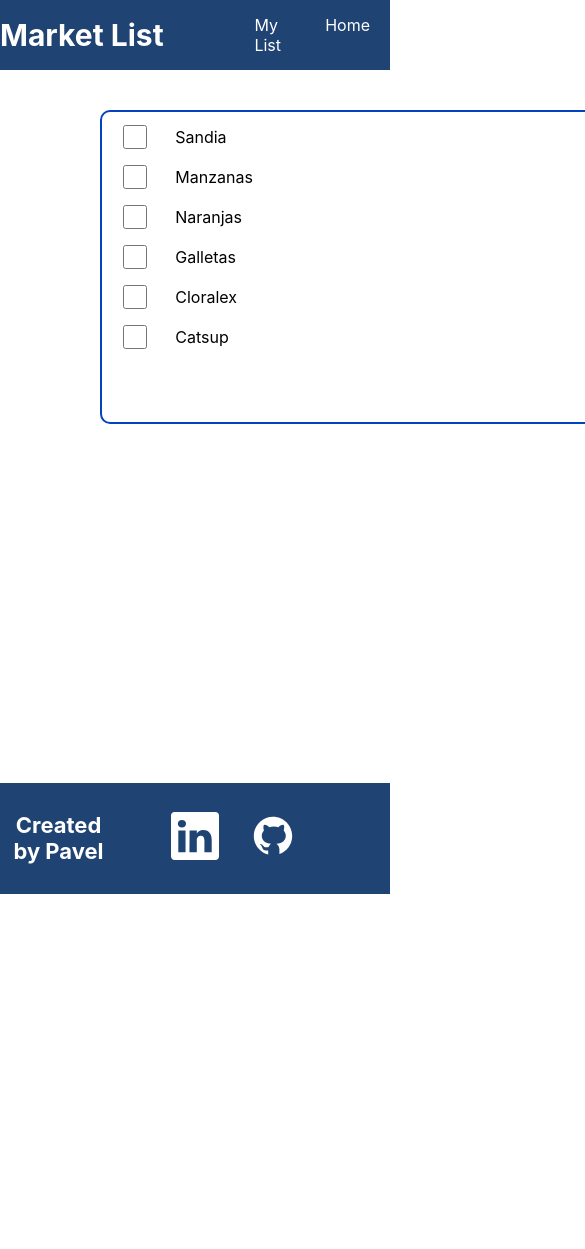
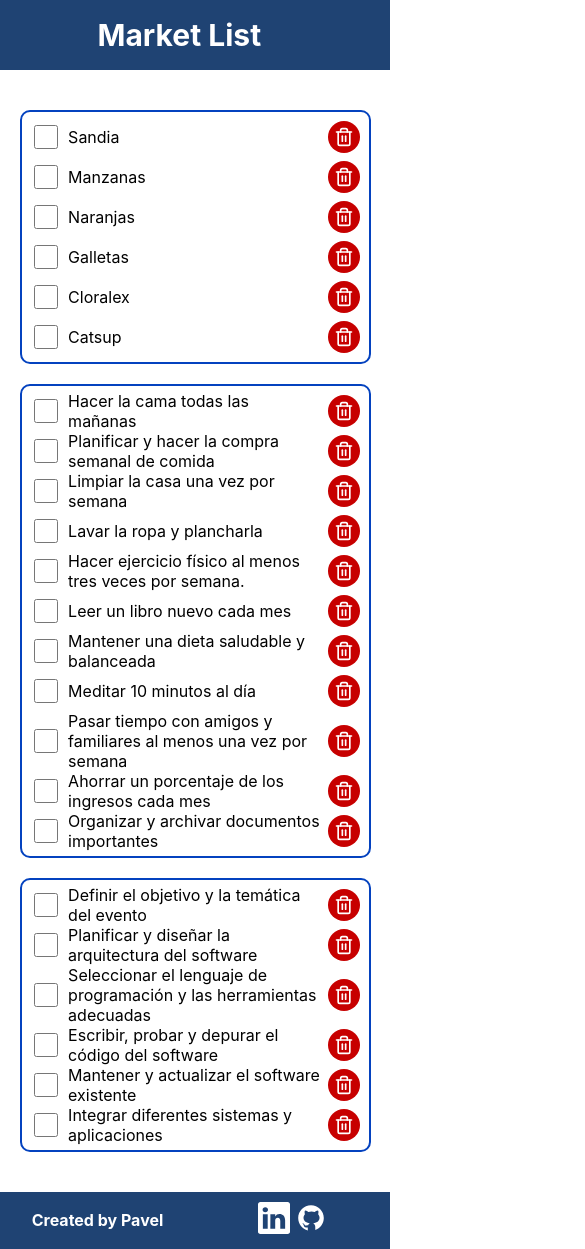
Before and after one commit to montesp/marketplace-list, a React (Create React App) app: page / in a window 390 px wide. Shown: the top 1249 px of the page, 585 px wide, since content can reach past the window. Before the commit the page ends 894 px from the top, so only its background shows below. Built offline with nearby package versions, Linux system fonts and the light colour scheme.

Commit message:
css responsive mobile first implemented on the UI

```diff
--- a/src/_mixins.scss
+++ b/src/_mixins.scss
@@ -0,0 +1,19 @@
+// Responsive`
+
+@mixin tablet {
+  @media only screen and (min-width: 768px) {
+    @content;
+  }
+}
+
+@mixin desktop {
+  @media only screen and (min-width: 992px) {
+    @content;
+  }
+}
+
+@mixin large {
+  @media only screen and (min-width: 1200px) {
+    @content;
+  }
+}
--- a/src/components/Footer/_Footer.scss
+++ b/src/components/Footer/_Footer.scss
@@ -1,4 +1,6 @@
 @import '../../_colors.scss';
+@import '../../mixins.scss';
+
 
 .footer {
   width: 100%;
@@ -6,17 +8,25 @@
   background-color: $primary-color;
   color: $light-color;
 
+
   &__creator-title {
-    font-size: 22px;
-    width: 30%;
+    font-size: 16px;
+    line-height: 14px;
+    width: 50%;
     text-align: center;
+
+    @include tablet {
+      // Tablet changes
+    }
+
+
   }
   &__social-media-container {
-    width: 60%;
+    width: 50%;
     display: flex;
     align-items: center;
     justify-content: center;
-    gap: 30px;
+    gap: 5px;
     list-style-type: none;
     a {
       color: white;
--- a/src/components/Header/Header.jsx
+++ b/src/components/Header/Header.jsx
@@ -4,10 +4,6 @@ function Header() {
   return (
     <header className='header'>
       <h3 className='header__title'>Market List</h3>
-      <ul className='header__list'>
-        <li className='header__list-item'>My List</li>
-        <li className='header__list-item'>Home</li>
-      </ul>
     </header>
   );
 }
--- a/src/components/Home/Home.scss
+++ b/src/components/Home/Home.scss
@@ -1,9 +1,19 @@
 @import '../../_colors.scss';
+@import '../../mixins.scss';
 
 .main {
   display: grid;
-  grid-template-columns: repeat(3, 1fr);
+  grid-template-columns: 1fr;
   gap: 20px;
+  width: 90%;
   min-height: 75vh;
-  margin: 40px 100px;
+  margin: 40px auto;
+
+  @include tablet {
+    grid-template-columns: repeat(2, 1fr);
+  }
+
+  @include desktop {
+    grid-template-columns: repeat(3, 1fr);
+  }
 }
--- a/src/components/common/ButtonSocial/ButtonSocial.scss
+++ b/src/components/common/ButtonSocial/ButtonSocial.scss
@@ -2,7 +2,7 @@
 
 .button__social-media {
   img {
-    width: 48px;
-    height: 48px;
+    width: 32px;
+    height: 32px;
   }
 }
--- a/src/components/common/List/_List.scss
+++ b/src/components/common/List/_List.scss
@@ -1,14 +1,20 @@
 @import '../../../colors.scss';
+@import '../../../mixins.scss';
 
 .list {
-  width: 400px;
-  min-width: 550px;
-  height: 300px;
+  min-width: 230px;
   display: flex;
   flex-direction: column;
-  // margin: 10px;
   padding: 5px;
   border: 2px solid $terciary-color;
   border-radius: 10px;
   overflow: auto;
+
+  @include tablet {
+    width: 330px;
+  }
+
+  @include desktop {
+    width: 300px;
+  }
 }
```
